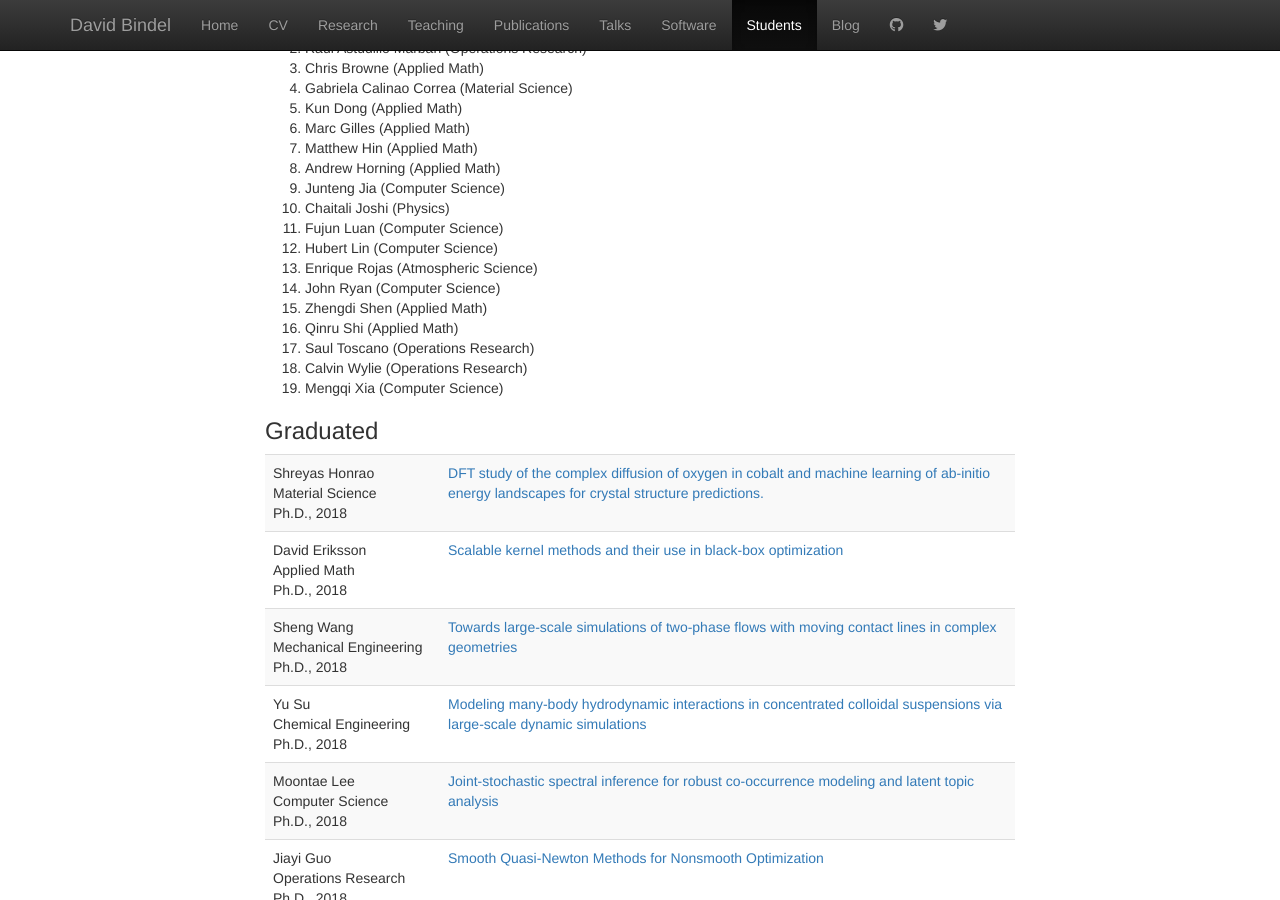
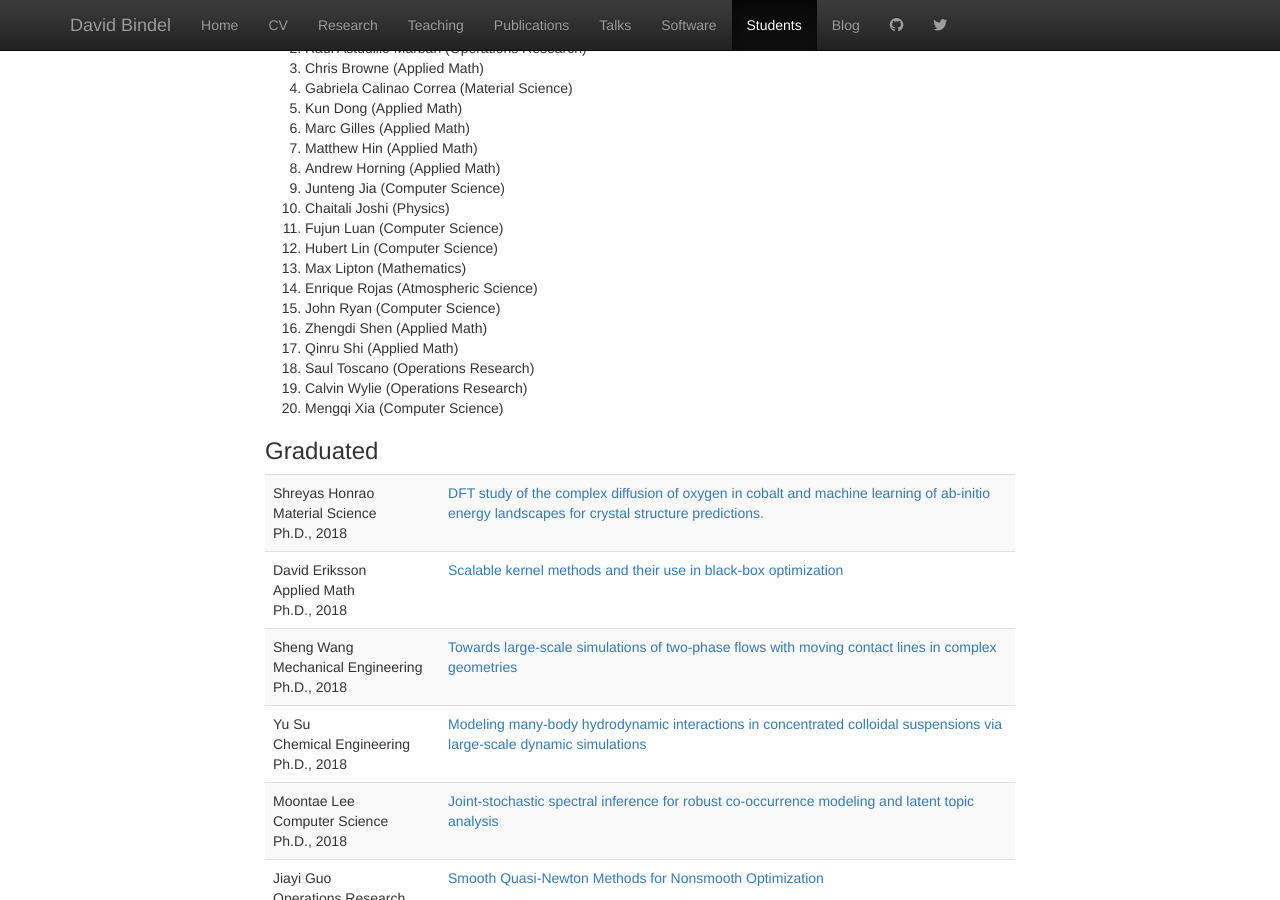
Before and after one commit to dbindel/cornell_web, a Jekyll site: the page built from students.html, in a window 1280 px wide and 900 px high, scrolled down 4113 px. Built offline with Jekyll 4.4.1, drawn with Linux system fonts in a browser that asks for light colours; nearby versions of some CDN libraries.

Commit message:
Update student committee list.

```diff
--- a/_data/students.yml
+++ b/_data/students.yml
@@ -580,6 +580,11 @@ committees:
     field: Computer Science
   -
     degree: phd
+    last: Lipton
+    first: Max
+    field: Mathematics
+  -
+    degree: phd
     last: Rojas
     first: Enrique
     field: Atmospheric Science
```
